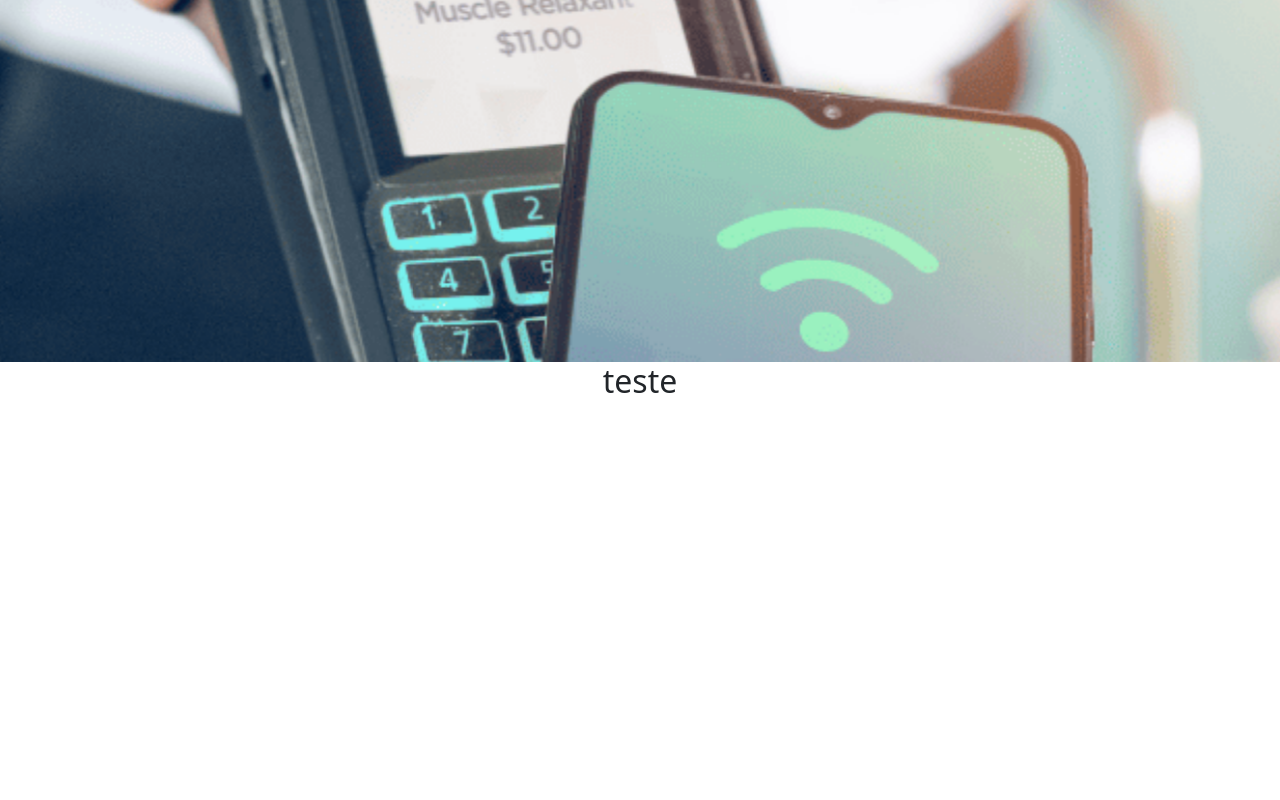
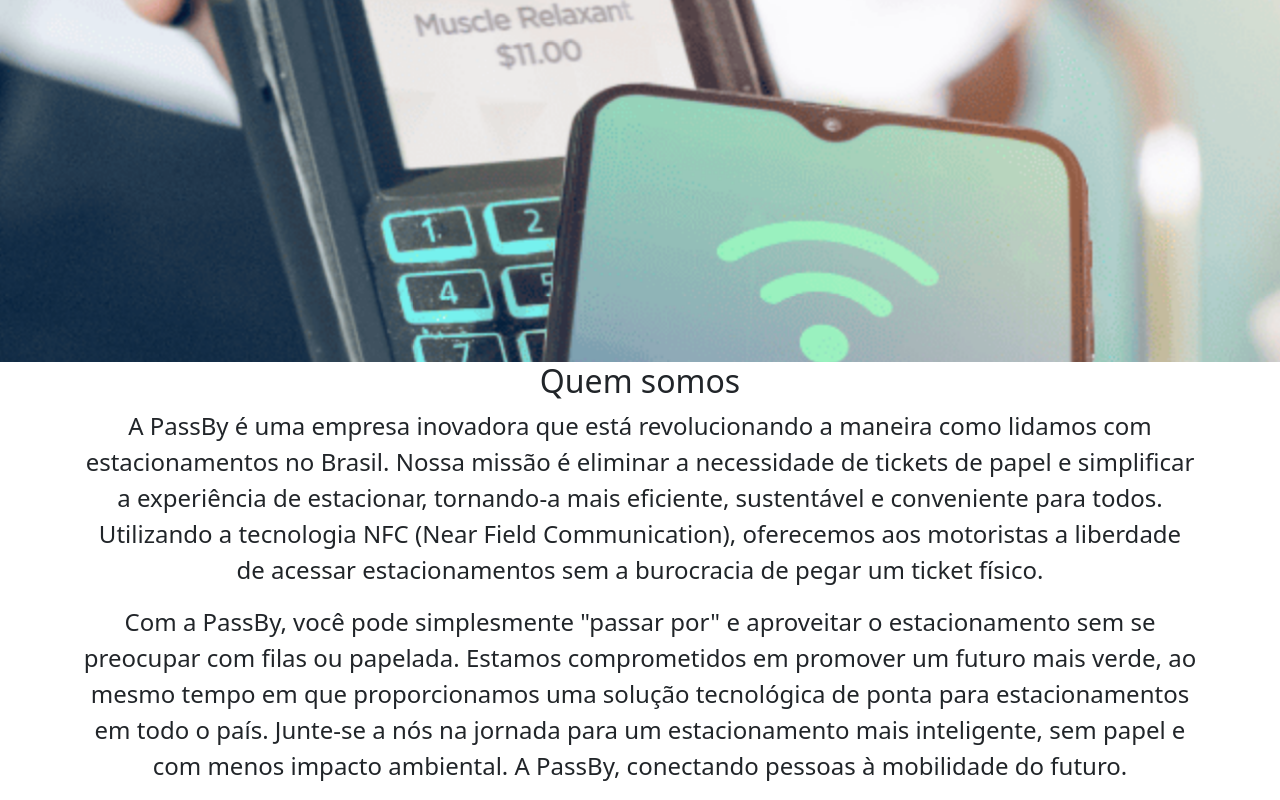
Before and after one commit to AGuariente/PASSBY-REACT, a React (Vite) app: page / in a window 1280 px wide. Shown: the part 502-1302 px from the top of the page. Before the commit the page ends 910 px from the top, so only its background shows below. Built offline with nearby package versions, Linux system fonts and the light colour scheme.

Commit message:
Container - quem somos

```diff
--- a/src/pages/Home.jsx
+++ b/src/pages/Home.jsx
@@ -12,7 +12,28 @@
         </div>
       </Parallax>
 
-      <div className="container"><h2>teste</h2></div>
+      <div class="container">
+        <h2>Quem somos</h2>
+        <p>
+          A PassBy é uma empresa inovadora que está revolucionando a maneira
+          como lidamos com estacionamentos no Brasil. Nossa missão é eliminar a
+          necessidade de tickets de papel e simplificar a experiência de
+          estacionar, tornando-a mais eficiente, sustentável e conveniente para
+          todos. Utilizando a tecnologia NFC (Near Field Communication),
+          oferecemos aos motoristas a liberdade de acessar estacionamentos sem a
+          burocracia de pegar um ticket físico.
+        </p>
+
+        <p>
+          Com a PassBy, você pode simplesmente "passar por" e aproveitar o
+          estacionamento sem se preocupar com filas ou papelada. Estamos
+          comprometidos em promover um futuro mais verde, ao mesmo tempo em que
+          proporcionamos uma solução tecnológica de ponta para estacionamentos
+          em todo o país. Junte-se a nós na jornada para um estacionamento mais
+          inteligente, sem papel e com menos impacto ambiental. A PassBy,
+          conectando pessoas à mobilidade do futuro.
+        </p>
+      </div>
     </div>
 
   );
```
